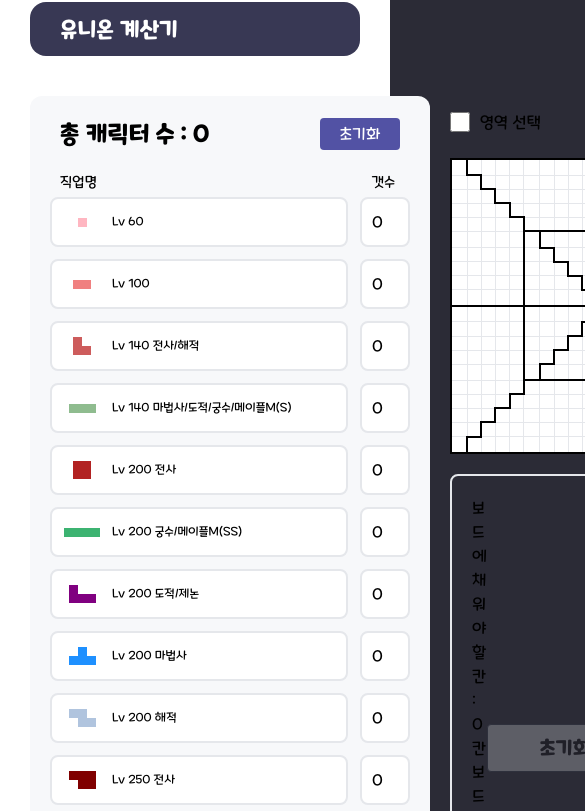
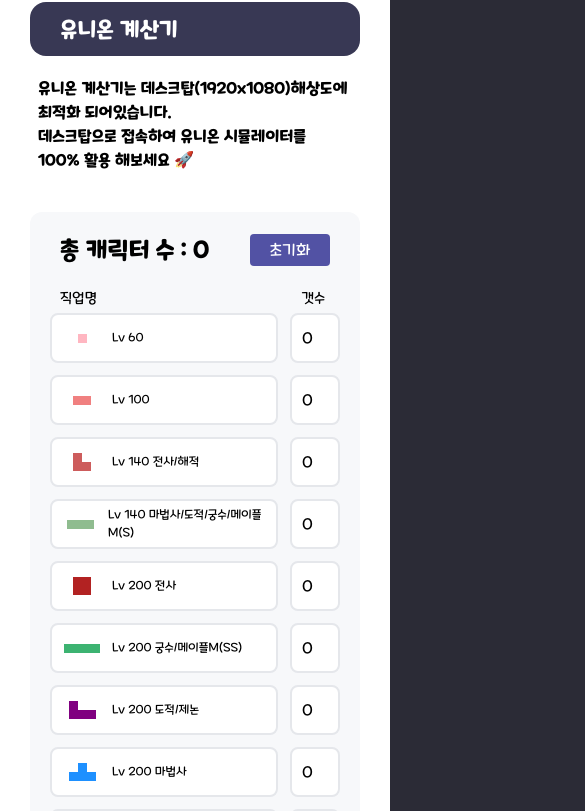
Before and after one commit to dydfuf/maple-boss, a Next.js app: page /union-simulator in a window 390 px wide. Shown: the part 158-969 px from the top of the page, 585 px wide, since content can reach past the window. Built offline with nearby package versions, Linux system fonts and the light colour scheme; no server answers.

Commit message:
반응형 화면 최적화 합니다.

```diff
--- a/components/Gnb/index.tsx
+++ b/components/Gnb/index.tsx
@@ -53,7 +53,7 @@ export default function Gnb() {
 
   return (
     <header className="flex h-80 w-full border-b-1 border-main-2 px-12">
-      <div className="mx-auto mt-10 flex w-full max-w-[1440px]">
+      <div className="mx-auto mt-10 flex w-full max-w-[1080px]">
         <Link href="/boss" className="hidden sm:block">
           <Image
             src={MainLogo.src}
--- a/components/Inquiry/Detail/InquiryDetailContainer.tsx
+++ b/components/Inquiry/Detail/InquiryDetailContainer.tsx
@@ -31,7 +31,7 @@ export default function InquiryDetailContainer() {
           title={`${type ? `[${type}]` : ""} ${title}`}
           variant="detail"
         >
-          <InquiryDetailSubTitle author="작성자" date={date} viewCount={0} />
+          <InquiryDetailSubTitle date={date} />
         </ContentTitle>
         <InquiryDetail />
       </ContentWrapper>
--- a/components/Inquiry/Detail/InquiryDetailSubTitle.tsx
+++ b/components/Inquiry/Detail/InquiryDetailSubTitle.tsx
@@ -1,15 +1,7 @@
 interface Props {
-  author: string;
   date: string;
-  viewCount: number;
 }
 
-export default function InquiryDetailSubTitle({
-  author,
-  date,
-  viewCount,
-}: Props) {
-  return (
-    <p className="text-12 text-gray-700">{`${author} | ${date} | 조회 : ${viewCount}`}</p>
-  );
+export default function InquiryDetailSubTitle({ date }: Props) {
+  return <p className="text-12 text-gray-700">{`${date}`}</p>;
 }
--- a/components/Ranking/RankingListTable.tsx
+++ b/components/Ranking/RankingListTable.tsx
@@ -10,7 +10,7 @@ export default function RankingListTable({ rankList, nowDate }: Props) {
   return (
     <div className="mt-40 flex flex-col items-center justify-center">
       <p className="ml-auto mr-12 text-12 text-gray-500">{`${nowDate} 기준 랭킹`}</p>
-      <table className="mt-8 w-[1380px] table-fixed">
+      <table className="mt-8 w-full table-fixed">
         <colgroup>
           <col width={"10%"} />
           <col width={"35%"} />
@@ -32,7 +32,7 @@ export default function RankingListTable({ rankList, nowDate }: Props) {
             <tr key={rank.rank} className="border-b-1 last:border-b-0">
               <td className="text-24 font-bold">{rank.rank}</td>
               <td>
-                <div className="flex items-center">
+                <div className="flex flex-col items-center sm:flex-row">
                   <Image
                     src={rank.imageSrc}
                     width={160}
--- a/components/Ranking/RankingWorldNavigator.tsx
+++ b/components/Ranking/RankingWorldNavigator.tsx
@@ -16,7 +16,7 @@ export default function RankingWorldNavigator() {
   };
 
   return (
-    <div className="mt-20 grid grid-cols-10 gap-8">
+    <div className="mt-20 grid grid-cols-3 gap-8 sm:grid-cols-5 lg:grid-cols-8">
       {WORLD_NAME_LIST.map((worldName) => (
         <button
           key={worldName}
--- a/components/UnionSimulator/UnionBoard.tsx
+++ b/components/UnionSimulator/UnionBoard.tsx
@@ -164,21 +164,21 @@ export default function UnionBoard() {
           ))}
         </tbody>
       </table>
-      <div className="mt-20 flex justify-between rounded-8 border-2 p-20">
+      <div className="mt-20 flex flex-col justify-between rounded-8 border-2 p-20 lg:flex-row">
         <div className="flex flex-col">
           <p>보드에 채워야 할 칸 : {beFilledAmount}칸</p>
           <p>보드에 채워진 칸 : {filledAmount}칸</p>
         </div>
         <div className="flex items-center gap-20">
           <button
-            className="flex shrink-0 items-center justify-center rounded-4 border-1 border-gray-700 bg-gray-100 px-52 py-8 disabled:opacity-25"
+            className="flex w-full items-center justify-center rounded-4 border-1 border-gray-700 bg-gray-100 py-8 disabled:opacity-25 lg:w-fit lg:shrink-0 lg:px-52"
             onClick={handleResetBoard}
             disabled={solvingState !== "solved"}
           >
             <span className="text-20 font-bold text-black">초기화</span>
           </button>
           <button
-            className="flex shrink-0 items-center justify-center rounded-4 bg-purple-100 px-52 py-8 disabled:opacity-25"
+            className="flex w-full items-center justify-center rounded-4 bg-purple-100 py-8 disabled:opacity-25 lg:w-fit lg:shrink-0 lg:px-52"
             onClick={handleSolve}
             disabled={solvingState !== "initial"}
           >
--- a/components/UnionSimulator/UnionPieces.tsx
+++ b/components/UnionSimulator/UnionPieces.tsx
@@ -7,7 +7,7 @@ export default function UnionPieces() {
     usePiecesStore((state) => state);
 
   return (
-    <div className="w-400 shrink-0 rounded-12 bg-gray-200 p-20">
+    <div className="w-full shrink-0 rounded-12 bg-gray-200 p-20 sm:max-w-[360px]">
       <div className="mb-20 flex items-center justify-between px-10">
         <p className="text-24 font-bold">{`총 캐릭터 수 : ${getAllAmounts()}`}</p>
         <button
--- a/components/UnionSimulator/UnionSimulatorContainer.tsx
+++ b/components/UnionSimulator/UnionSimulatorContainer.tsx
@@ -16,7 +16,12 @@ export default function UnionSimulatorContainer() {
     <section className="flex w-full">
       <ContentWrapper>
         <ContentTitle title="유니온 계산기" />
-        <div className="mt-40 flex gap-20">
+        <div className="mt-20 px-8 font-bold lg:hidden">
+          유니온 계산기는 데스크탑(1920x1080)해상도에 최적화 되어있습니다.{" "}
+          <br />
+          데스크탑으로 접속하여 유니온 시뮬레이터를 100% 활용 해보세요 🚀
+        </div>
+        <div className="mt-40 flex flex-col gap-20 sm:flex-row">
           <UnionPieces />
           <UnionBoard />
         </div>
--- a/components/boss/BossListContent.tsx
+++ b/components/boss/BossListContent.tsx
@@ -9,7 +9,7 @@ interface Props {
 
 export default function BossListContent({ bossList }: Props) {
   return (
-    <div className="mt-20 grid grid-cols-2 gap-16 sm:grid-cols-3 lg:grid-cols-4 xl:grid-cols-5">
+    <div className="mt-20 grid grid-cols-2 gap-16 sm:grid-cols-3 lg:grid-cols-4 xl:grid-cols-4">
       {bossList.map((boss) => (
         <Link
           key={`boss-list-${boss.id}`}
--- a/components/content/ContentTitle.tsx
+++ b/components/content/ContentTitle.tsx
@@ -15,7 +15,7 @@ export default function ContentTitle({
     <div
       className={cn("flex h-54 w-full items-center rounded-16 px-30", {
         "bg-main-2": variant === "common",
-        "bg-gray-300": variant === "detail",
+        "flex-col bg-gray-300 sm:flex-row": variant === "detail",
       })}
     >
       <h1
--- a/components/content/ContentWrapper.tsx
+++ b/components/content/ContentWrapper.tsx
@@ -11,7 +11,7 @@ export default function ContentWrapper({
   return (
     <div
       className={`mx-auto mb-90 mt-50 flex min-h-[780px] ${
-        isFixed ? "w-[1440px]" : "w-full max-w-[1440px]"
+        isFixed ? "w-[1080px]" : "w-full max-w-[1080px]"
       } flex-col rounded-16 bg-white p-30`}
     >
       {children}
```
